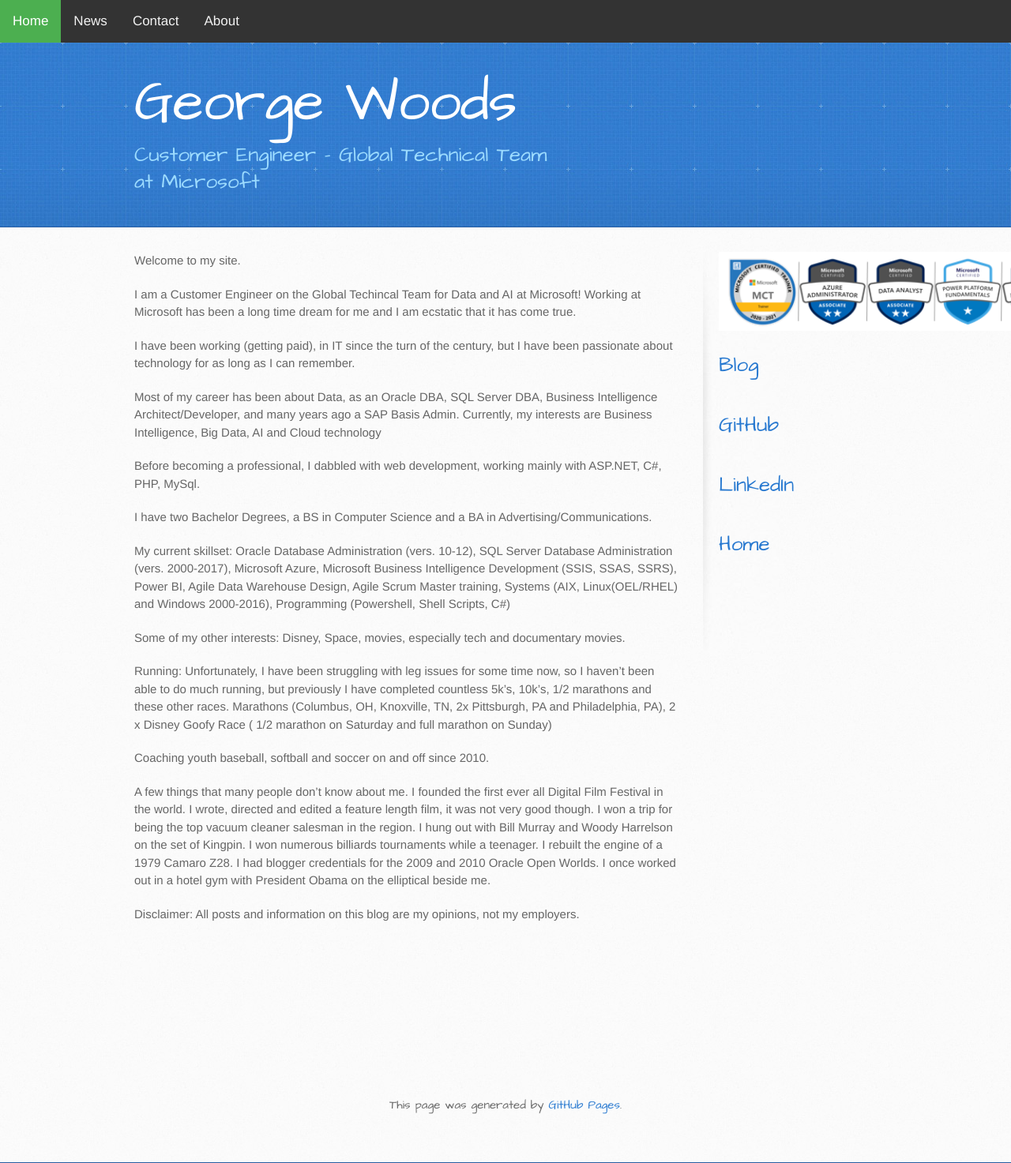
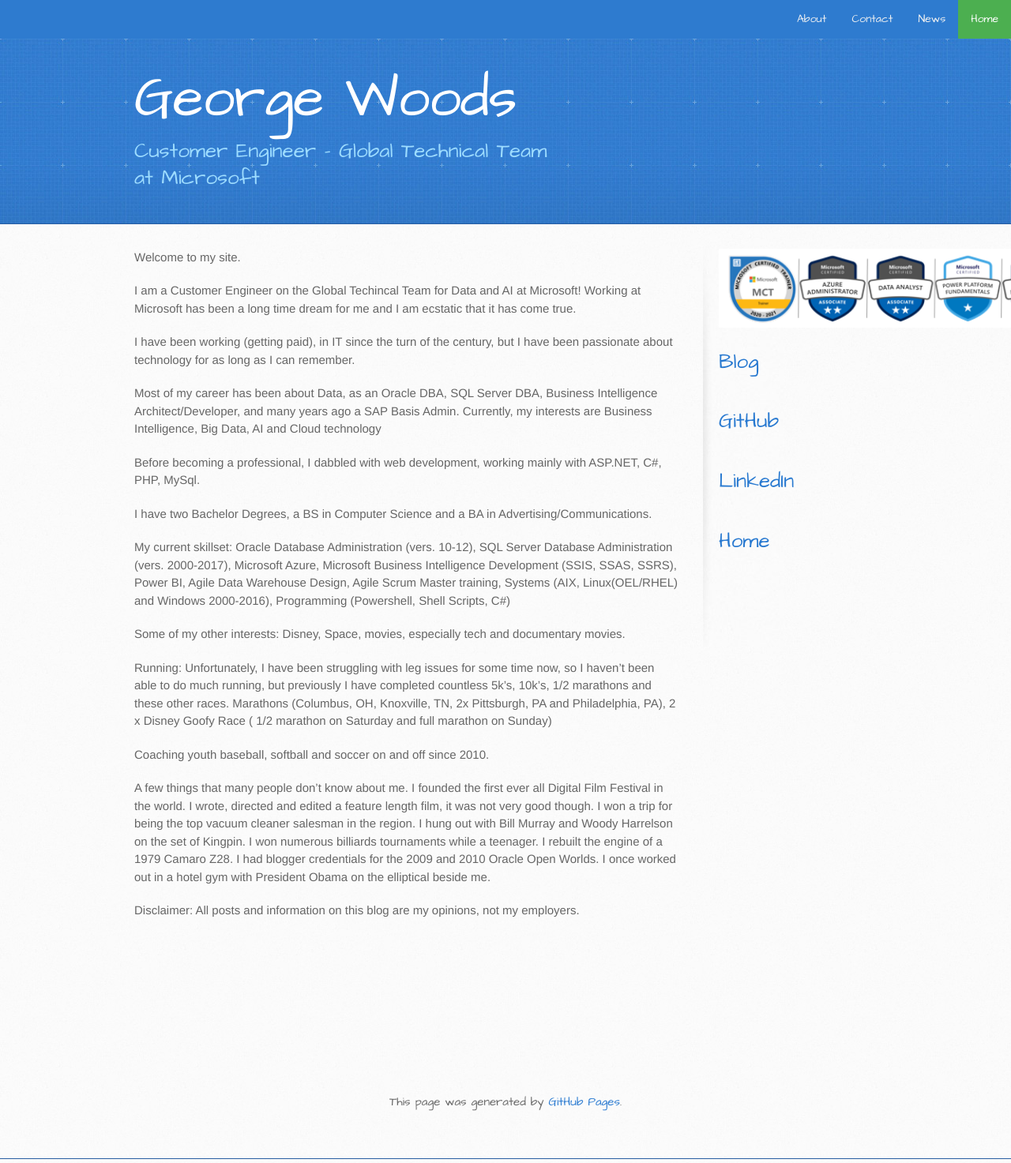
Before and after one commit to gvwoods/gvwoods.github.io, a Jekyll site: the page built from index.md, in a window 1280 px wide. Shown: the whole page at 79% size. Built offline with Jekyll 4.4.1, drawn with Linux system fonts in a browser that asks for light colours; our own code applies the rules of GitHub Pages for plain Markdown files.

Commit message:
Update stylesheet.css

```diff
--- a/stylesheets/stylesheet.css
+++ b/stylesheets/stylesheet.css
@@ -413,20 +413,21 @@
 /* Top Navigation
    ========================================================================== */
 
-/* Add a black background color to the top navigation */
+/* Add a background color to the top navigation */
 .topnav {
-  background-color: #333;
+  background-color: #2e7bcf;
   overflow: hidden;
 }
 
 /* Style the links inside the navigation bar */
 .topnav a {
-  float: left;
+  float: right;
   color: #f2f2f2;
   text-align: center;
   padding: 14px 16px;
   text-decoration: none;
-  font-size: 17px;
+  font-family: 'Architects Daughter', 'Helvetica Neue', Helvetica, Arial, serif;
+  font-size: 14px;
 }
 
 /* Change the color of links on hover */
@@ -440,6 +441,7 @@
   background-color: #4CAF50;
   color: white;
 }
+
 
 
 /* Tables
```
